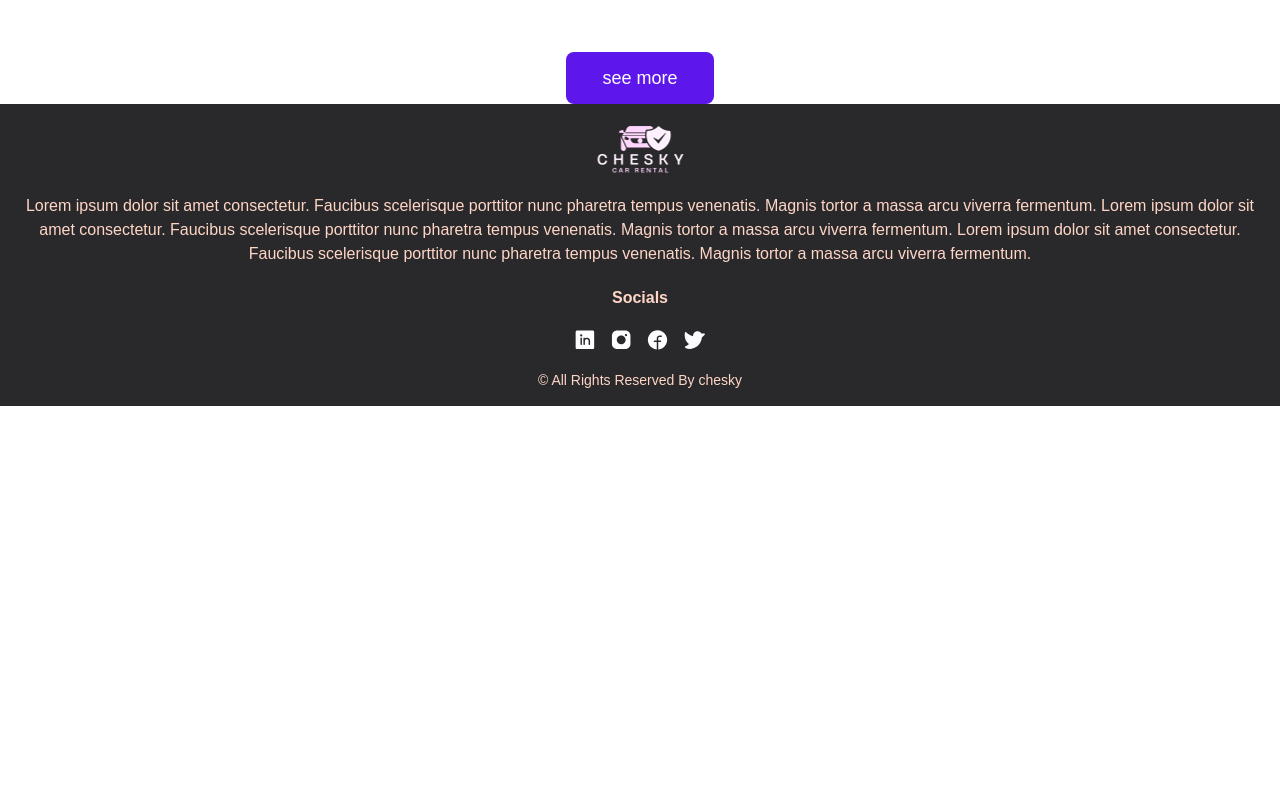
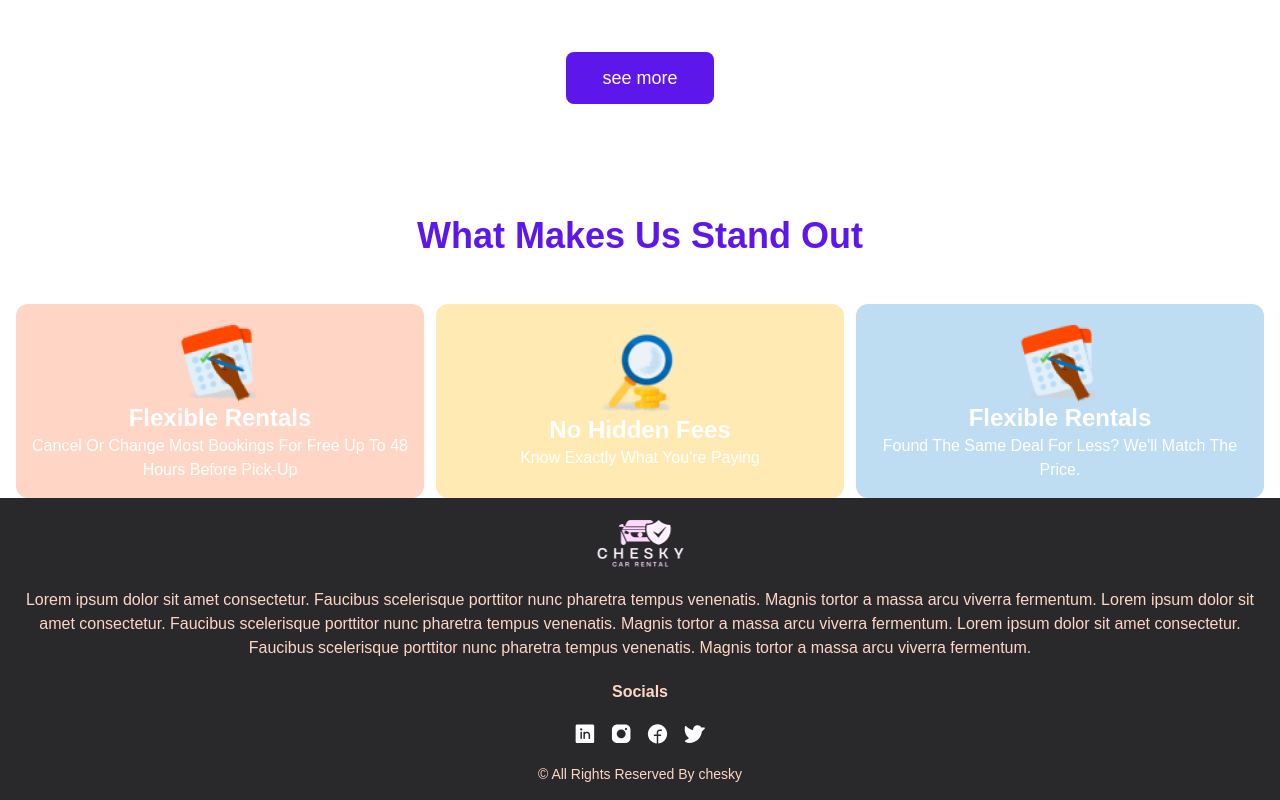
Before and after one commit to AfeezGL/chesky-frontend, a Next.js app: page / in a window 1280 px wide. Shown: the part 1624-2424 px from the top of the page. Before the commit the page ends 2030 px from the top, so only its background shows below. Built offline with nearby package versions, Linux system fonts and the light colour scheme.

Commit message:
feat: adds what makes us stand out section.

```diff
--- /dev/null
+++ b/homepage/WhatMakesUsStandOut.jsx
@@ -0,0 +1,43 @@
+import HandLensImage from '@/assets/homepage/hiddenfees.png';
+import RentalsImage from '@/assets/homepage/rentals.png';
+import Attribute from './partials/Attribute';
+
+const uniqueAttributes = [
+  {
+    id: 1,
+    title: 'Flexible Rentals',
+    details:
+      'Cancel or change most bookings for free up to 48 hours before pick-up',
+    color: 'pink',
+    image: RentalsImage,
+  },
+  {
+    id: 2,
+    title: 'No hidden fees',
+    details: "Know exactly what you're paying",
+    color: 'yellow',
+    image: HandLensImage,
+  },
+  {
+    id: 3,
+    title: 'Flexible Rentals',
+    details: "Found the same deal for less? We'll match the price.",
+    color: 'blue-light',
+    image: RentalsImage,
+  },
+];
+
+export default function WhatMakesUsStandOut() {
+  return (
+    <div className='mt-28'>
+      <h2 className='text-center text-blue capitalize font-extrabold text-4xl pb-12'>
+        what makes us stand out
+      </h2>
+      <div className='grid grid-cols-3 gap-3'>
+        {uniqueAttributes.map((attribute) => (
+          <Attribute attribute={attribute} key={attribute.key} />
+        ))}
+      </div>
+    </div>
+  );
+}
--- /dev/null
+++ b/homepage/partials/Attribute.jsx
@@ -0,0 +1,20 @@
+import Image from 'next/image';
+
+export default function Attribute({ attribute }) {
+  return (
+    <div
+      className={`bg-${attribute.color} flex flex-col p-4 rounded-xl justify-center items-center`}
+    >
+      <Image
+        src={attribute.image}
+        alt='flexible rentals'
+        width={82}
+        height={82}
+      />
+      <strong className='text-white capitalize text-center font-bold text-base sm:text-2xl'>
+        {attribute.title}
+      </strong>
+      <p className='capitalize text-white text-center'>{attribute.details}</p>
+    </div>
+  );
+}
--- a/pages/index.jsx
+++ b/pages/index.jsx
@@ -2,6 +2,7 @@ import SearchBar from '@/components/SearchBar';
 import HeroSection from '@/homepage/partials/Herosection';
 import PartnersSection from '@/homepage/PartnersSection';
 import TopOffersSection from '@/homepage/TopOffersSection';
+import WhatMakesUsStandOut from '@/homepage/WhatMakesUsStandOut';
 
 export default function Home() {
   return (
@@ -10,6 +11,7 @@ export default function Home() {
       <SearchBar />
       <PartnersSection />
       <TopOffersSection />
+      <WhatMakesUsStandOut />
     </>
   );
 }
--- a/styles/output.css
+++ b/styles/output.css
@@ -599,6 +599,10 @@ video {
   grid-template-columns: repeat(4, minmax(0, 1fr));
 }
 
+.grid-cols-3 {
+  grid-template-columns: repeat(3, minmax(0, 1fr));
+}
+
 .flex-row {
   flex-direction: row;
 }
@@ -629,6 +633,10 @@ video {
 
 .gap-5 {
   gap: 1.25rem;
+}
+
+.gap-3 {
+  gap: 0.75rem;
 }
 
 .space-x-4 > :not([hidden]) ~ :not([hidden]) {
@@ -682,6 +690,21 @@ video {
 
 .bg-gray-light {
   background-color: #EFF0F7;;
+}
+
+.bg-blue-light {
+  --tw-bg-opacity: 1;
+  background-color: rgb(190 220 242 / var(--tw-bg-opacity));
+}
+
+.bg-pink {
+  --tw-bg-opacity: 1;
+  background-color: rgb(255 214 198 / var(--tw-bg-opacity));
+}
+
+.bg-yellow {
+  --tw-bg-opacity: 1;
+  background-color: rgb(255 234 179 / var(--tw-bg-opacity));
 }
 
 .bg-opacity-40 {
@@ -751,6 +774,10 @@ video {
   padding-top: 1.5rem;
 }
 
+.pb-12 {
+  padding-bottom: 3rem;
+}
+
 .text-center {
   text-align: center;
 }
@@ -778,6 +805,11 @@ video {
 .text-xl {
   font-size: 1.25rem;
   line-height: 1.75rem;
+}
+
+.text-base {
+  font-size: 1rem;
+  line-height: 1.5rem;
 }
 
 .font-bold {
@@ -900,6 +932,11 @@ video {
   .sm\:grid-cols-4 {
     grid-template-columns: repeat(4, minmax(0, 1fr));
   }
+
+  .sm\:text-2xl {
+    font-size: 1.5rem;
+    line-height: 2rem;
+  }
 }
 
 @media (min-width: 768px) {
```
Also changed, not shown: assets/homepage/hiddenfees.png (added), assets/homepage/rentals.png (added).
